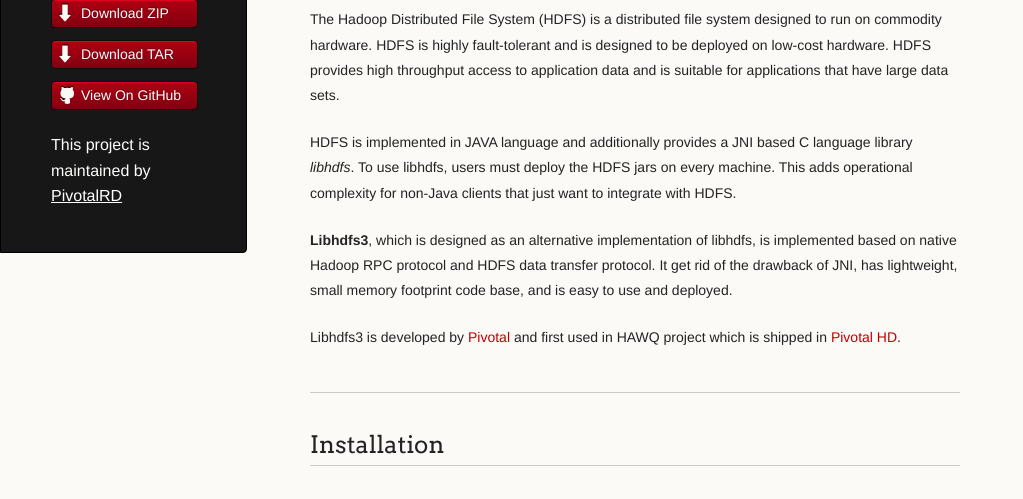
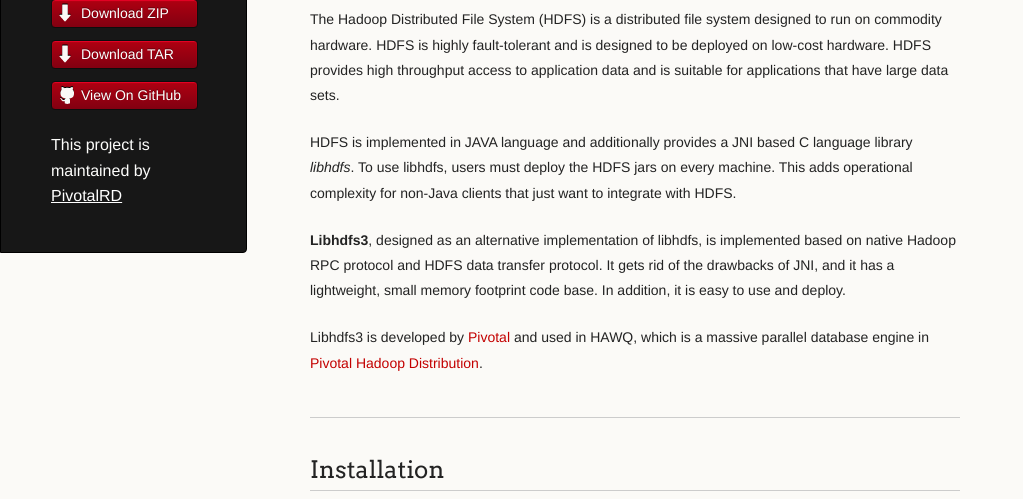
Before and after one commit to erikmuttersbach/libhdfs3, a plain HTML site: page index.html in a window 1280 px wide. Shown: the part 202-701 px from the top of the page, without its empty margins (0-1023 px from the left). Drawn offline with Linux system fonts and the light colour scheme.

Commit message:
update description

```diff
--- a/index.html
+++ b/index.html
@@ -42,9 +42,9 @@
 
 <p>HDFS is implemented in JAVA language and additionally provides a JNI based C language library <em>libhdfs</em>. To use libhdfs, users must deploy the HDFS jars on every machine. This adds operational complexity for non-Java clients that just want to integrate with HDFS.</p>
 
-<p><strong>Libhdfs3</strong>, which is designed as an alternative implementation of libhdfs, is implemented based on native Hadoop RPC protocol and HDFS data transfer protocol. It get rid of the drawback of JNI, has lightweight, small memory footprint code base, and is easy to use and deployed.</p>
+<p><strong>Libhdfs3</strong>, designed as an alternative implementation of libhdfs, is implemented based on native Hadoop RPC protocol and HDFS data transfer protocol. It gets rid of the drawbacks of JNI, and it has a lightweight, small memory footprint code base. In addition, it is easy to use and deploy.</p>
 
-<p>Libhdfs3 is developed by <a href="http://www.pivotal.io/">Pivotal</a> and first used in HAWQ project which is shipped in <a href="http://www.pivotal.io/big-data/pivotal-hd">Pivotal HD</a>.</p>
+<p>Libhdfs3 is developed by <a href="http://www.pivotal.io/">Pivotal</a> and used in HAWQ, which is a massive parallel database engine in <a href="http://www.pivotal.io/big-data/pivotal-hd">Pivotal Hadoop Distribution</a>.</p>
 
 <h1></h1>
 
```
Also changed, not shown: 1 other file.
